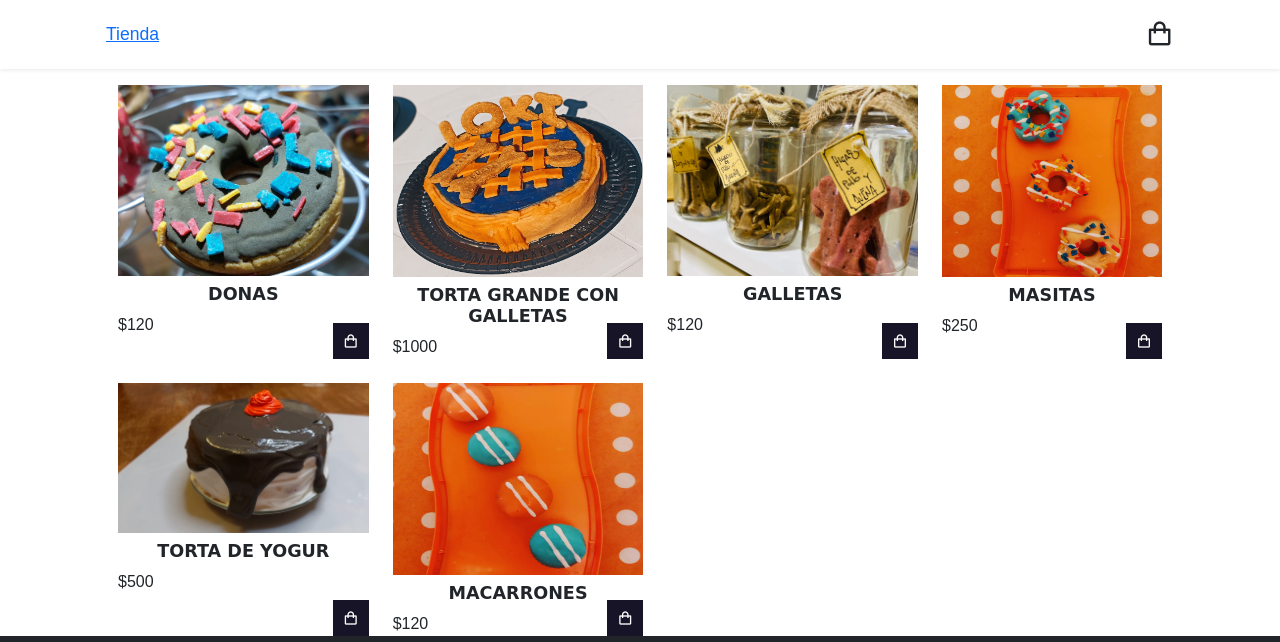
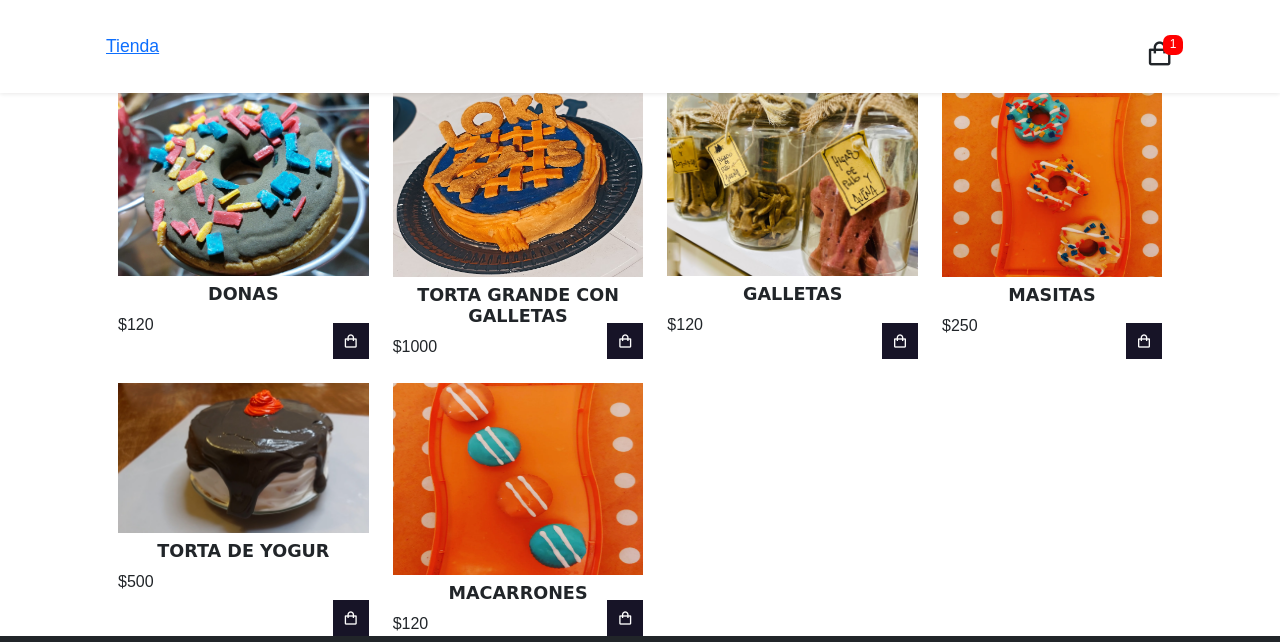
Before and after one commit to CamilaMelgar/PasteleriaCamilaMelgar, a plain HTML site: page tienda.html in a window 1280 px wide. Both pictures are taken after a click on the icon 350 px from the left and 341 px from the top of the page. Shown: the top 642 px of the page. Drawn offline with nearby package versions, Linux system fonts and the light colour scheme; a web font is replaced by a local one.

Commit message:
Se agrega logica para almacenar en el local storage los items del carrito y reestablecerlos cada vez que el usuario ingresa a la página.

```diff
--- a/css/style.css
+++ b/css/style.css
@@ -50,6 +50,29 @@ h2 {
     background-color: rgb(0,0,0, .6);
     width: 100%;
     height: 100%;
+}
+
+.icon-badge-container {
+    margin-top:20px;
+    position:relative;
+}
+
+.icon-badge-icon {
+    font-size: 30px;
+    position: relative;
+}
+
+.icon-badge {
+    background-color: red;
+    font-size: 12px;
+    color: white;
+    text-align: center;
+    width:20px;
+    height:20px;
+    border-radius: 35%;
+    position: absolute; /* changed */
+    top: -5px; /* changed */
+    left: 18px; /* changed */
 }
 
 /*servicios*/
--- a/js/script.js
+++ b/js/script.js
@@ -18,6 +18,8 @@ if (document.readyState == 'loading'){
 }
 
 function ready(){
+    // localStorage.clear()
+
     let removeCartButtons = document.getElementsByClassName('cart-remove');
     for (let i = 0; i < removeCartButtons.length; i++){
         let button = removeCartButtons[i];
@@ -37,6 +39,15 @@ function ready(){
     }
 
     document.getElementsByClassName("btn-buy")[0].addEventListener("click", buyButtonClicked)
+
+    let products = JSON.parse(localStorage.getItem("products"))
+
+    if (products != null){
+         for (let i = 0; i < products.length; i ++){
+            addProductToCart(products[i].name, products[i].price, products[i].image, products[i].quantity)
+        }
+        updateTotal()
+    }
 }
 
 function buyButtonClicked(event){
@@ -46,6 +57,7 @@ function buyButtonClicked(event){
     while(cartContent.hasChildNodes()){
         cartContent.removeChild(cartContent.firstChild)
     }
+    localStorage.clear()
     updateTotal()
 }
 
@@ -69,11 +81,12 @@ function addCartClicked(event){
     let title = shopProducts.getElementsByClassName("product-title")[0].innerText;
     let price = shopProducts.getElementsByClassName("price")[0].innerText;
     let productImg = shopProducts.getElementsByClassName("product-img")[0].src;
-    addProductToCart(title, price, productImg)
+    addProductToCart(title, price, productImg, null)
+
     updateTotal()
 }
 
-function addProductToCart(title, price, productImg){
+function addProductToCart(title, price, productImg, quantity){
     let cartShopBox = document.createElement("div");
     cartShopBox.classList.add("cart-box");
     let cartItems = document.getElementsByClassName("cart-content")[0];
@@ -85,34 +98,56 @@ function addProductToCart(title, price, productImg){
         }
     }
 
+    let qty = 1
+    if (quantity != null){
+        qty = quantity
+    }
+
     let cartBoxContent = `
                             <img src="${productImg}" alt="" class="cart-img">
                             <div class="detail-box">
                                 <div class="cart-product-title">${title}</div>
                                 <div class="cart-price">${price }</div>
-                                <input type="number" value="1" class="cart-quantity">
+                                <input type="number" value="${qty}" class="cart-quantity">
                             </div>
                             <i class="bx bxs-trash-alt cart-remove"></i>`;
     cartShopBox.innerHTML = cartBoxContent;
     cartItems.append(cartShopBox);
     cartShopBox.getElementsByClassName("cart-remove")[0].addEventListener('click', removeCartItem)
     cartShopBox.getElementsByClassName("cart-quantity")[0].addEventListener('click', quantityChanged)
-
-
 }
 
 function updateTotal(){
     let cartContent = document.getElementsByClassName("cart-content")[0];
     let cartBoxes = document.getElementsByClassName("cart-box");
+    let badge = document.getElementsByClassName("icon-badge")[0];
     let total = 0;
+
+    let products = [];
+    let totalQuantity = 0;
+
     for (let i = 0; i < cartBoxes.length; i++){
         let cartBox = cartBoxes[i];
+        let img = cartBox.getElementsByClassName("cart-img")[0].src
+        let name = cartBox.getElementsByClassName("cart-product-title")[0].innerHTML
         let priceElement = cartBox.getElementsByClassName("cart-price")[0];
         let quantityElement = cartBox.getElementsByClassName("cart-quantity")[0];
         let quantity = quantityElement.value;
         let price = parseFloat(priceElement.innerText.replace("$", ""));
+
+        totalQuantity = totalQuantity + parseInt(quantity)
+
+        let product = {name : name, image : img, price : price, quantity : quantity}
+        products.push(product)
+
         total = total + price * quantity;
         total = Math.round(total * 100) / 100
     }
+
+    let jsonProducts = JSON.stringify(products)
+    localStorage.setItem("products", jsonProducts)
+    localStorage.setItem("total", total)
+
+    badge.innerHTML = totalQuantity.toString()
     document.getElementsByClassName("total-price")[0].innerText = "$" + total;
 }
--- a/tienda.html
+++ b/tienda.html
@@ -21,7 +21,11 @@
           <header>
               <div class="nav container">
                   <a href="#" class="logo">Tienda</a>
-                  <i class='bx bx-shopping-bag' id="cart-icon"></i>
+                  <div class="icon-badge-container">
+                    <i class='bx bx-shopping-bag icon-badge-icon' id="cart-icon"></i>
+                    <div class="icon-badge">0</div>
+                  </div>
+
                   <div class="cart">
                       <h2 class="cart-title">Tu Carrito</h2>
                       <div class="cart-content">
```
